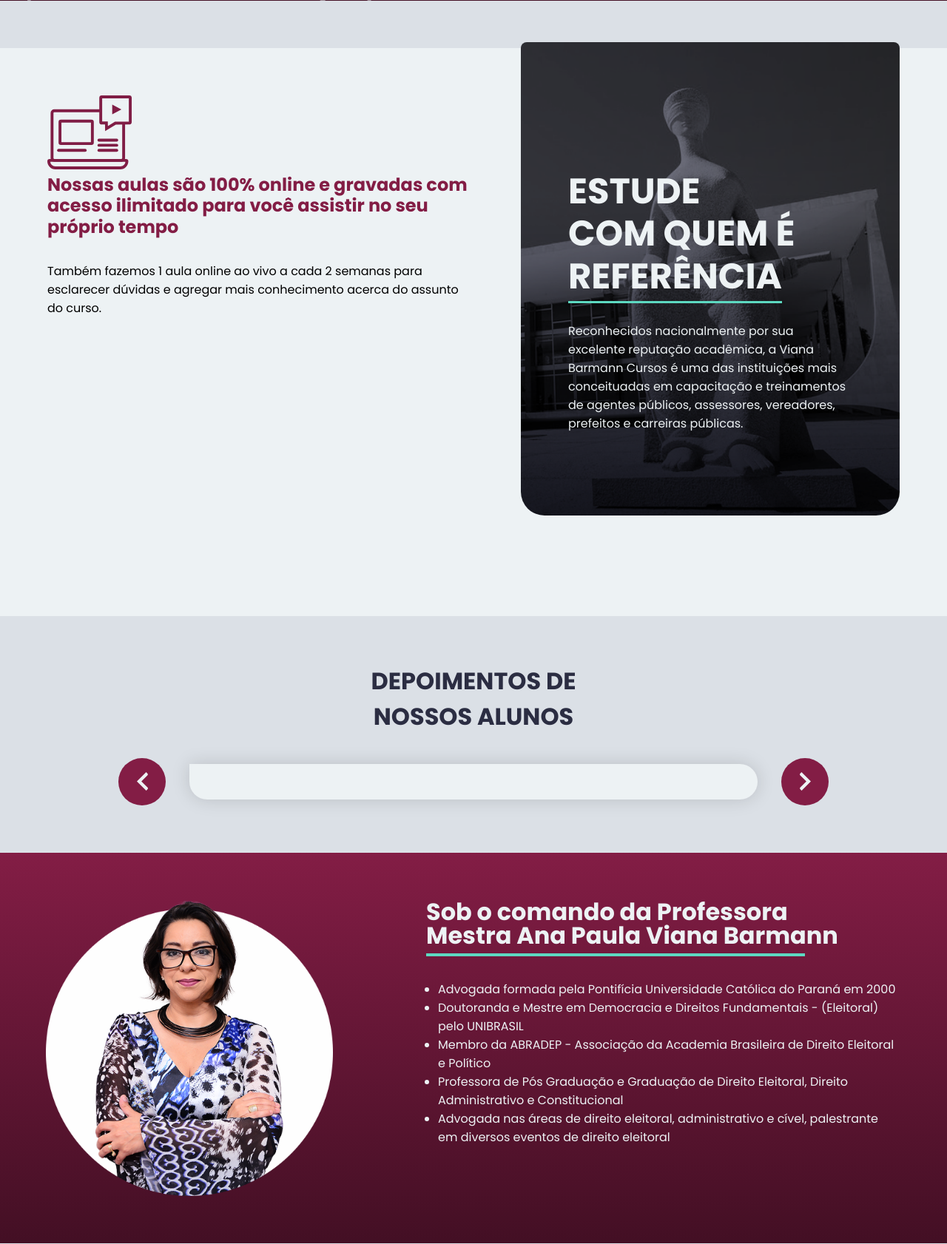
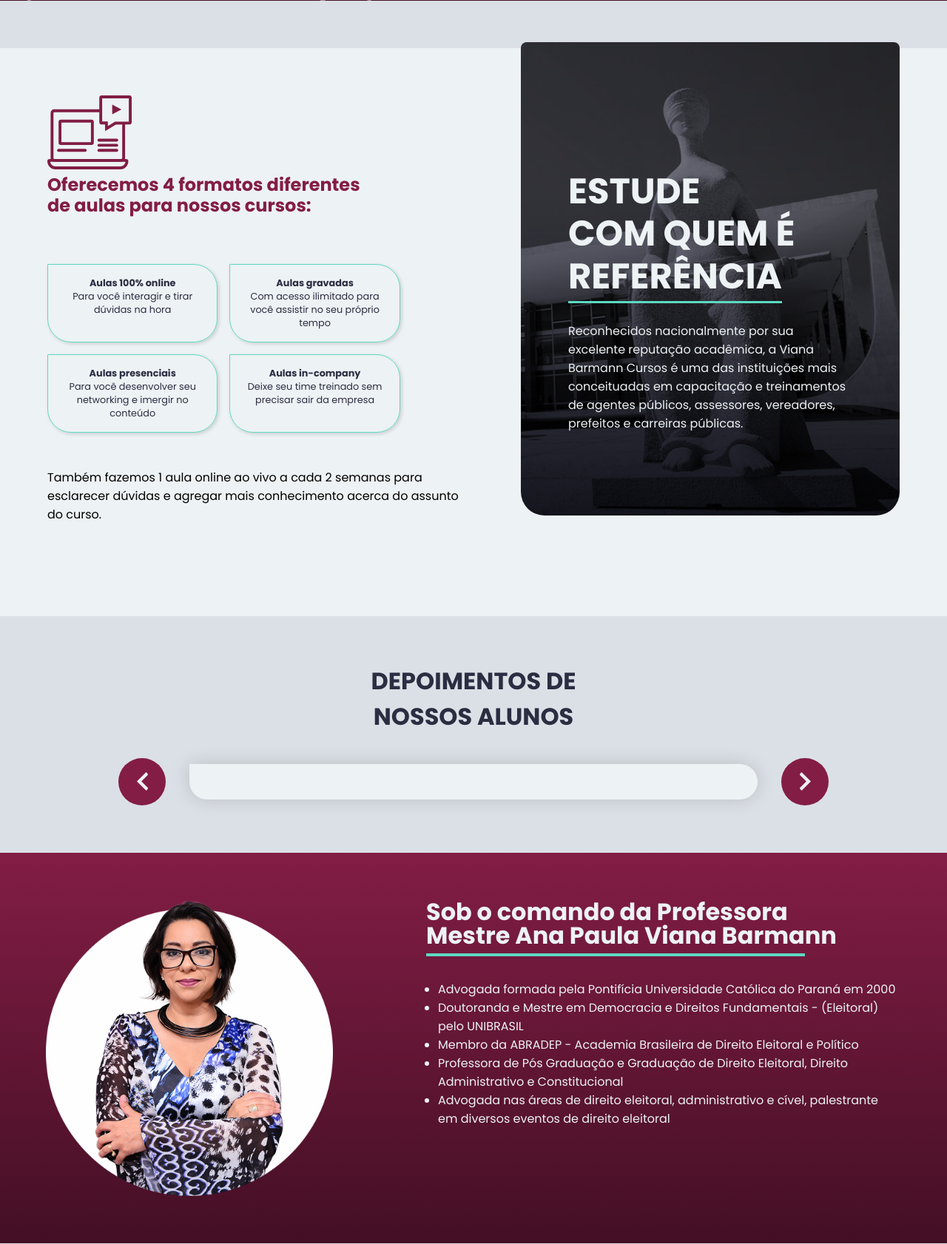
Before and after one commit to vb-cursos/vb-cursos-deploy, a Django app: template core/templates/core/home.html in a window 1280 px wide. Shown: the part 1341-3023 px from the top of the page at 74% size. Run offline with Django 3.2, Linux system fonts and the light colour scheme; the template is opened without the code that fills it, so the values that code supplies are empty.

Commit message:
css adjustments

```diff
--- a/core/templates/core/curso.html
+++ b/core/templates/core/curso.html
@@ -45,11 +45,11 @@
         <img src="{% static 'images/ana-especialista.jpg' %}">
         <div id="especialista-container">
             <h3>COM QUEM VOCÊ VAI APRENDER</h3>
-            <h4>Professora Mestra Ana Paula Viana Barmann</h4>
+            <h4>Professora Mestre Ana Paula Viana Barmann</h4>
             <ul>
                 <li>Advogada formada pela Pontifícia Universidade Católica do Paraná em 2000</li>
                 <li>Doutoranda e Mestre em Democracia e Direitos Fundamentais - (Eleitoral) pelo UNIBRASIL</li>
-                <li>Membro da ABRADEP - Associação da Academia Brasileira de Direito Eleitoral e Político</li>
+                <li>Membro da ABRADEP - Academia Brasileira de Direito Eleitoral e Político</li>
                 <li>Professora de Pós Graduação e Graduação de Direito Eleitoral, Direito Administrativo e Constitucional</li>
                 <li>Advogada nas áreas de direito eleitoral, administrativo e cível, palestrante em diversos eventos de direito eleitoral</li>
             </ul>
--- a/core/templates/core/home.html
+++ b/core/templates/core/home.html
@@ -55,7 +55,27 @@
 
     <div id="estude-online">
         <img src="{% static 'images/aulas-online.svg' %}" height="100px"  alt="icone de atividades">
-        <h4>Nossas aulas são 100% online e gravadas com acesso ilimitado para você assistir no seu próprio tempo</h4>
+        <h4>Oferecemos 4 formatos diferentes<br>de aulas para nossos cursos:</h4>
+
+        <div id="modalidades-cursos">
+            <div class="modalidadeWrapper">
+                <h5>Aulas 100% online</h5>
+                <p>Para você interagir e tirar dúvidas na hora</p>
+            </div>
+            <div class="modalidadeWrapper">
+                <h5>Aulas gravadas</h5>
+                <p>Com acesso ilimitado para você assistir no seu próprio tempo</p>
+            </div>
+            <div class="modalidadeWrapper">
+                <h5>Aulas presenciais</h5>
+                <p>Para você desenvolver seu networking e imergir no conteúdo</p>
+            </div>
+            <div class="modalidadeWrapper">
+                <h5>Aulas in-company</h5>
+                <p>Deixe seu time treinado sem precisar sair da empresa</p>
+            </div>
+        </div>
+
         <p>Também fazemos 1 aula online ao vivo a cada 2 semanas para esclarecer dúvidas e agregar mais conhecimento acerca do assunto do curso.</p>
     </div>
     <div id="estude-referencia" style="background-image: url('{% static 'images/referencia.png' %}');">
@@ -115,13 +135,13 @@
         </div>
         <div id="sobre-content">
             <div id="sobre-title">
-                <h4>Sob o comando da Professora<br> Mestra Ana Paula Viana Barmann</h4>
+                <h4>Sob o comando da Professora<br> Mestre Ana Paula Viana Barmann</h4>
                 <hr>
             </div>
             <ul>
                 <li>Advogada formada pela Pontifícia Universidade Católica do Paraná em 2000</li>
                 <li>Doutoranda e Mestre em Democracia e Direitos Fundamentais - (Eleitoral) pelo UNIBRASIL</li>
-                <li>Membro da ABRADEP - Associação da Academia Brasileira de Direito Eleitoral e Político</li>
+                <li>Membro da ABRADEP - Academia Brasileira de Direito Eleitoral e Político</li>
                 <li>Professora de Pós Graduação e Graduação de Direito Eleitoral, Direito Administrativo e Constitucional</li>
                 <li>Advogada nas áreas de direito eleitoral, administrativo e cível, palestrante em diversos eventos de direito eleitoral</li>
             </ul>
--- a/static/styles/core.css
+++ b/static/styles/core.css
@@ -325,6 +325,33 @@
         font-size: 1.5rem;
         line-height: 1.2;
         padding: 0 0 2rem 0;
+    }
+
+    #modalidades-cursos {
+        display: flex;
+        flex-flow: row wrap;
+        margin: 2rem 0;
+        font-size: 1rem;
+
+    }
+
+    #modalidades-cursos h5, #modalidades-cursos p {
+        font-size: 0.8rem;
+        color: var(--space-cadet);
+        text-align: center;
+
+
+    }
+
+    .modalidadeWrapper{
+        width: 40%;
+        margin-right: 1rem;
+        margin-bottom: 1rem;
+        padding: 1rem;
+        border: var(--details) 1px solid;
+        box-shadow: 2px 2px 5px 0px rgba(0, 0, 0, 0.15);
+        border-radius: 0px 32px 32px 32px;
+
     }
 
     #estude-referencia {
--- a/static/styles/responsive.css
+++ b/static/styles/responsive.css
@@ -156,6 +156,18 @@
                 line-height: 1.2;
                 padding-bottom: 2rem;
                 width: 100%;
+            }
+
+            #modalidades-cursos {
+                display: flex;
+                flex-flow: row wrap;
+                margin: 1rem 0;
+
+            }
+
+            .modalidadeWrapper{
+                width: 45%;
+
             }
 
                 #estude-referencia {
```
